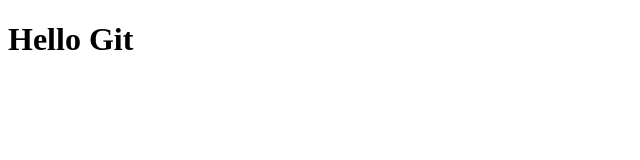
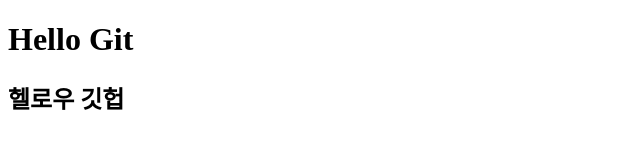
Before and after one commit to lsk83/MyFirstGit, a plain HTML site: page index.html in a window 1280 px wide. Shown: the whole page, without its empty margins (0-640 px from the left). Drawn offline with Linux system fonts and the light colour scheme.

Commit message:
index.html 수정 h3 제목 추가

```diff
--- a/index.html
+++ b/index.html
@@ -8,5 +8,6 @@
 </head>
 <body>
     <h1>Hello Git</h1>
+    <h2>헬로우 깃헙</h2>
 </body>
 </html>
```
